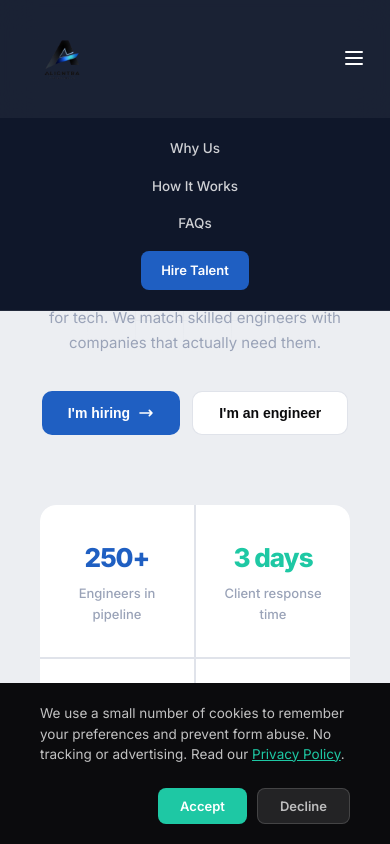
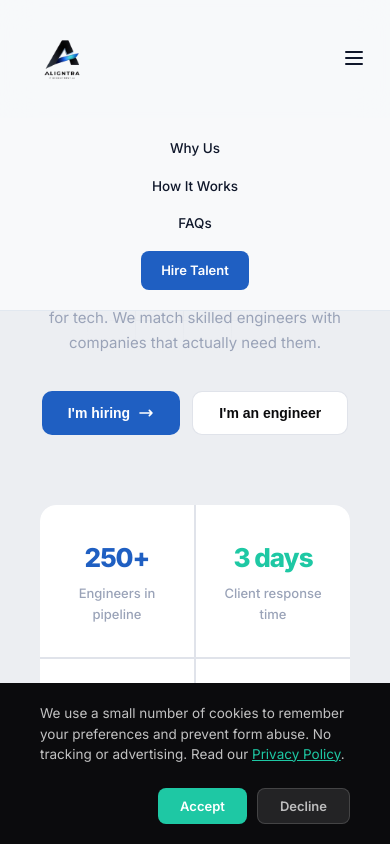
Before and after one commit to Asadullah-Ahmed01/Aligntra-Solutions, a website built with Vite: page index.html in a window 390 px wide. Both pictures are taken after a click on the button "Menu". Shown: the top 844 px of the page. Built offline with nearby package versions, Linux system fonts and the light colour scheme; no server answers.

Commit message:
Change navbar to light grey background with dark navy links
Co-Authored-By: Claude Opus 4.6 <noreply@anthropic.com>

```diff
--- a/index.html
+++ b/index.html
@@ -59,10 +59,10 @@
       left: 0;
       right: 0;
       z-index: 50;
-      background: rgba(15,23,42,0.95);
+      background: rgba(248,249,250,0.95);
       backdrop-filter: blur(16px);
       -webkit-backdrop-filter: blur(16px);
-      border-bottom: 1px solid rgba(255,255,255,0.08);
+      border-bottom: 1px solid #E2E8F0;
       transition: box-shadow 0.3s;
     }
 
@@ -91,14 +91,14 @@
     .nav-links { display: flex; align-items: center; gap: 28px; }
 
     .nav-links a {
-      color: rgba(255,255,255,0.8);
+      color: #0F172A;
       text-decoration: none;
       font-size: 13.5px;
       font-weight: 500;
       transition: color 0.2s;
     }
 
-    .nav-links a:hover { color: var(--white); }
+    .nav-links a:hover { color: var(--blue-core); }
 
     .nav-cta {
       background: var(--blue-core) !important;
@@ -120,7 +120,7 @@
       padding: 4px;
     }
 
-    .mobile-toggle svg { width: 24px; height: 24px; color: var(--white); }
+    .mobile-toggle svg { width: 24px; height: 24px; color: #0F172A; }
 
     /* ─── HERO ─── */
     .hero {
@@ -1028,10 +1028,10 @@
         top: 100%;
         left: 0;
         right: 0;
-        background: #0F172A;
+        background: #F8F9FA;
         padding: 20px;
         gap: 16px;
-        border-bottom: 1px solid rgba(255,255,255,0.08);
+        border-bottom: 1px solid #E2E8F0;
       }
       .mobile-toggle { display: block; }
       .hero { padding: 120px 20px 60px; }
```
